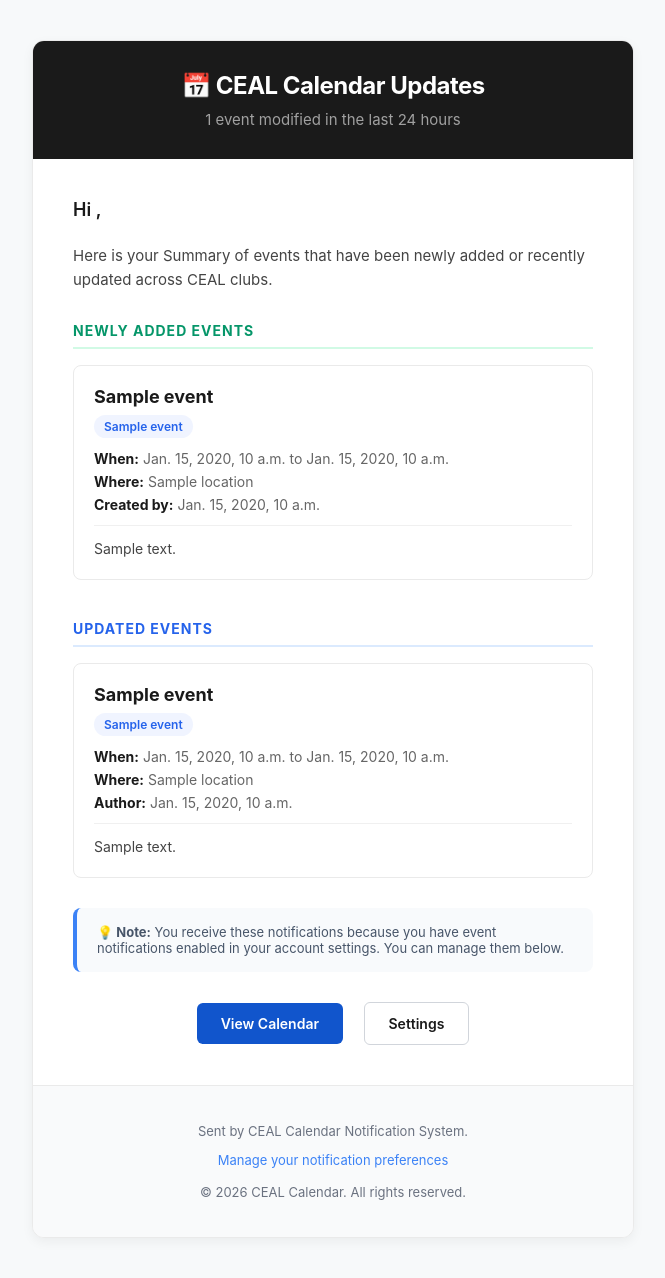
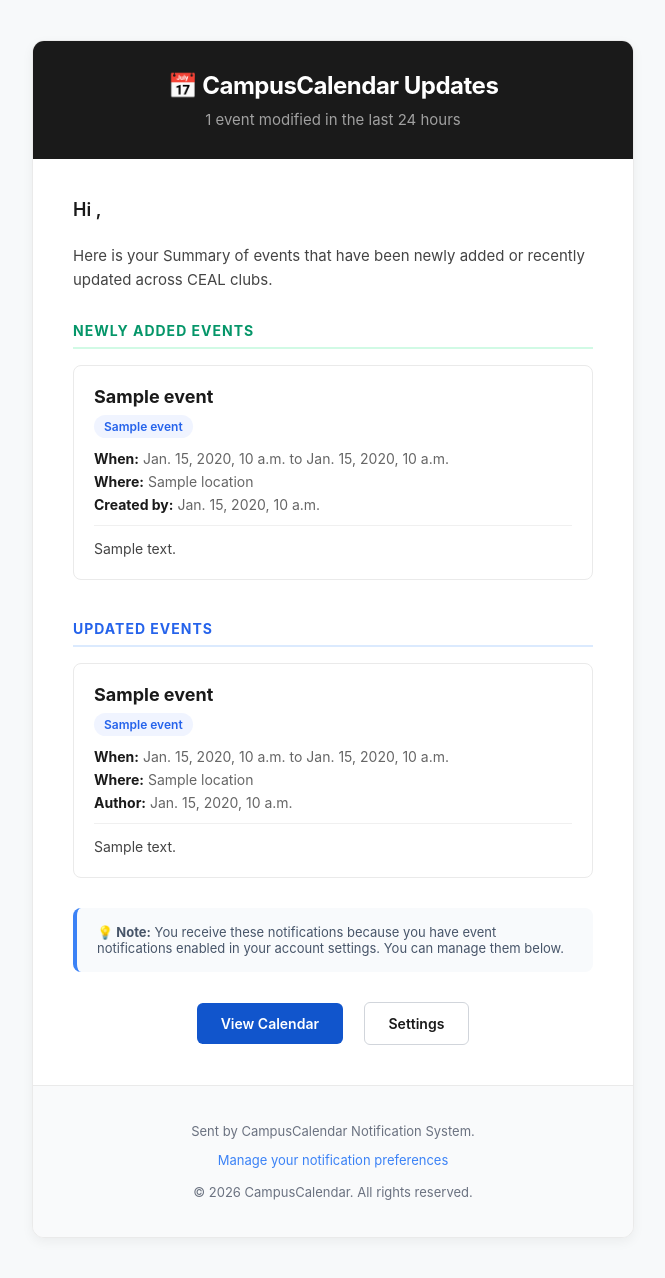
Before and after one commit to MTCodes01/CEAL-Calender, a Django app: template backend/notifications/templates/email_digest.html in a window 1280 px wide. Shown: the whole page, without its empty margins (307-972 px from the left). Run offline with Django 5.2, Linux system fonts and the light colour scheme; the template is opened without the code that fills it: most values are stand-ins (such as "Sample title", 1, 10 or a date in 2020); parts of the project's set-up code (start-up, migrations or seed data) failed here and were passed over.

Commit message:
Updated the website name instances

```diff
--- a/backend/notifications/tasks.py
+++ b/backend/notifications/tasks.py
@@ -177,7 +177,7 @@ def send_digest_email(user, events):
 
         # Send email
         send_mail(
-            subject=f"Upcoming Events - CEAL Calendar",
+            subject=f"Upcoming Events - CampusCalendar",
             message=(
                 f"You have {len(event_data)} upcoming event(s) across clubs. "
                 f"Visit {settings.FRONTEND_URL} to view details."
--- a/backend/notifications/templates/email_digest.html
+++ b/backend/notifications/templates/email_digest.html
@@ -4,7 +4,7 @@
 <head>
     <meta charset="UTF-8">
     <meta name="viewport" content="width=device-width, initial-scale=1.0">
-    <title>Upcoming Events – CEAL Calendar</title>
+    <title>Upcoming Events - CampusCalendar</title>
     <style>
         body {
             font-family: 'Inter', 'Segoe UI', Roboto, Helvetica, Arial, sans-serif;
@@ -155,7 +155,7 @@
 <body>
     <div class="container">
         <div class="header">
-            <h1>📅 CEAL Calendar Updates</h1>
+            <h1>📅 CampusCalendar Updates</h1>
             <p>{{ event_count }} event{% if event_count != 1 %}s{% endif %} modified in the last 24 hours</p>
         </div>
 
@@ -229,9 +229,9 @@
         </div>
 
         <div class="footer">
-            <p>Sent by CEAL Calendar Notification System.</p>
+            <p>Sent by CampusCalendar Notification System.</p>
             <p><a href="{{ frontend_url }}/settings">Manage your notification preferences</a></p>
-            <p style="margin-top: 16px;">© 2026 CEAL Calendar. All rights reserved.</p>
+            <p style="margin-top: 16px;">© 2026 CampusCalendar. All rights reserved.</p>
         </div>
     </div>
 </body>
--- a/frontend/index.html
+++ b/frontend/index.html
@@ -5,7 +5,7 @@
     <meta charset="UTF-8" />
     <link rel="icon" type="image/svg+xml" href="/vite.svg" />
     <meta name="viewport" content="width=device-width, initial-scale=1.0" />
-    <title>CEAL Calendar - College Event Management</title>
+    <title>CampusCalendar - College Event Management</title>
 </head>
 
 <body>
```
Also changed, not shown: DEPLOYMENT.md (+3 -3 lines), README.md.
